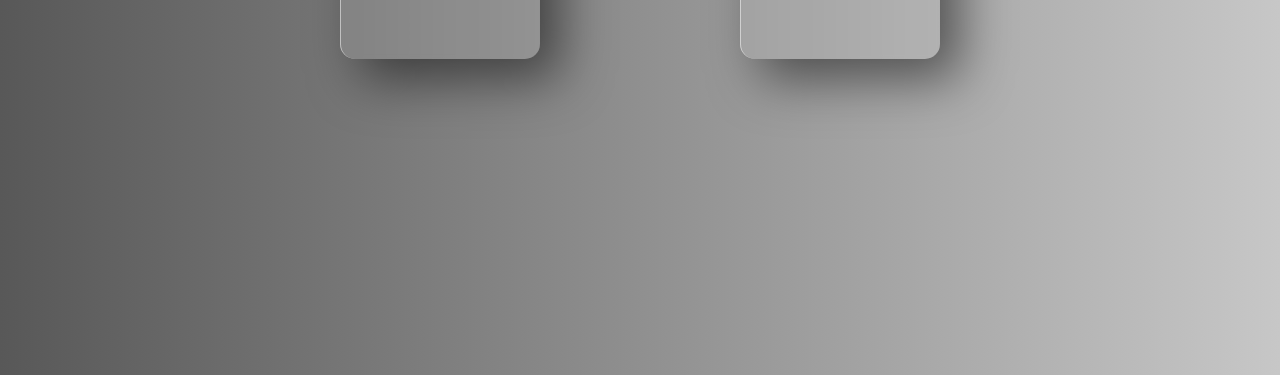
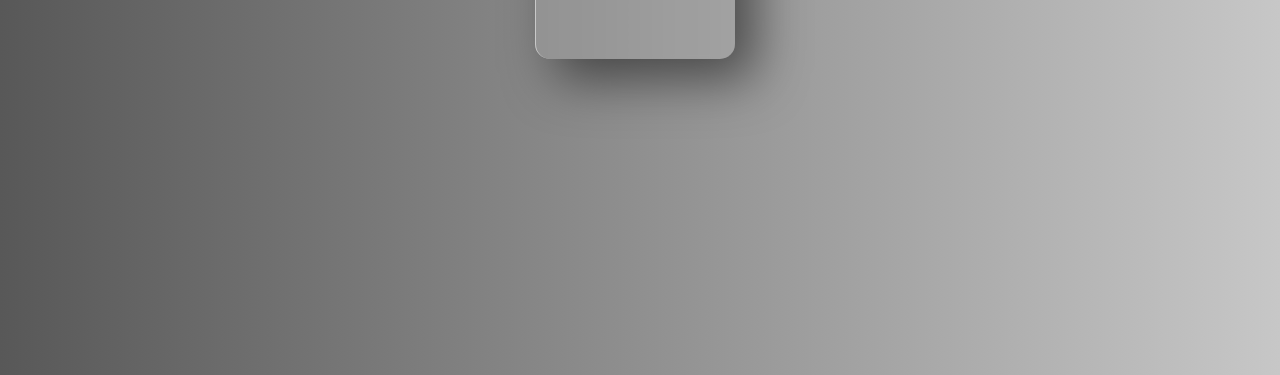
Before and after one commit to SergioMiramon/playlists, a website built with Vite: page index.html in a window 1280 px wide. Shown: the part 425-800 px from the top of the page. Built offline with nearby package versions, Linux system fonts and the light colour scheme.

Commit message:
refactor playlists

```diff
--- a/components/Navbar/Navbar.css
+++ b/components/Navbar/Navbar.css
@@ -47,6 +47,7 @@ nav #playlistslink:hover {
     filter: brightness(70);
     -webkit-filter: brightness(70);
 }
+
 nav a img {
     margin-top: 1.25vh;
 }
--- a/components/Navbar/Navbar.js
+++ b/components/Navbar/Navbar.js
@@ -1,11 +1,13 @@
 import "./Navbar.css";
 export const Navbar = () => `
 <nav>
-<a href="/" id="homelink"><img class="logo" src="/icons/images/all/logo.png" alt="logo"></a>
-<!--<ul>
+<a href="/" id="homelink">
+    <img class="logo" src="/icons/images/all/logo.png" alt="logo">
+</a>
+<ul>
 <li>
 <a href="/playlists" id="playlistslink">Playlists</a>
 </li>
-</ul>-->
+</ul>
 </nav>
 `;
--- a/main.js
+++ b/main.js
@@ -4,19 +4,12 @@ import { Navbar } from './components/Navbar/Navbar';
 import { Home } from './pages/Home/Home'
 import { Playlists } from './pages/Playlists/Playlists'
 import { router, addListeners } from "./router";
-import { PlaylistCard } from './components/PlaylistCard/PlaylistCard';
-import { PlaylistModal } from './components/PlaylistModal/PlaylistModal';
-import { playlistCount, playlists } from './data/playlists';
 const header = document.querySelector("header");
 header.innerHTML = Navbar();
 linkPage("#homelink", Home);
-linkPage("#playlistslink", Playlists);
+linkPage("#playlistslink", Playlists)
 Home();
 Playlists();
-PlaylistCard();
-PlaylistModal();
-playlistCount();
-playlists();
 
 router();
 addListeners();
--- a/pages/Home/Home.js
+++ b/pages/Home/Home.js
@@ -4,22 +4,22 @@ export const Home = () => {
   const main = document.querySelector("main");
   cleanPage(main);
   main.innerHTML = `
-<section class="buttons">
+<nav class="buttons">
+<a href="/playlists" id="playlistslink">
 <button>
-<a href="/playlists" id="playlistslink">
     <div class="cards">
         <img src="./icons/images/all/logo.png" alt="logo">
         <h1>Mis Playlists</h1>
     </div>
+</button>
 </a>
-</button>
+<!--<a href="/calendar" id="playlistslink">
 <button>
-<a href="/calendar" id="playlistslink">
     <div class="cards">
         <img src="./icons/images/all/logo.png" alt="logo">
         <h1>Calendario</h1>
     </div>
-</a>
 </button>
-</section>`;
+</a>-->
+</nav>`;
 };
```
Also changed, not shown: pages/Playlists/Playlists.js (+4 -4 lines), utils/linkPage.js (line endings or trailing spaces).
